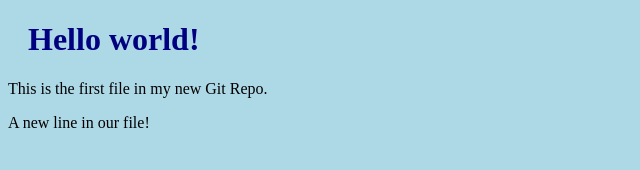
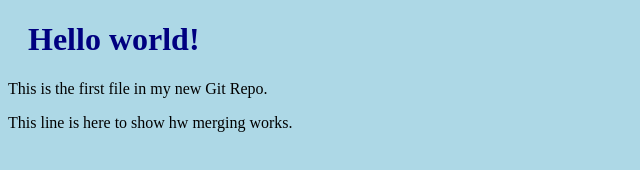
Before and after one commit to magpie-sense/hello-world, a plain HTML site: page index.html in a window 1280 px wide. Shown: the whole page, without its empty margins (0-640 px from the left). Drawn offline with Linux system fonts and the light colour scheme.

Commit message:
updated index.html with emergency fix

```diff
--- a/index.html
+++ b/index.html
@@ -8,7 +8,7 @@
 
 <h1>Hello world!</h1>
 <p>This is the first file in my new Git Repo.</p>
-<p>A new line in our file!</p>
+<p>This line is here to show hw merging works.</p>
 
 </body>
 </html>
```
